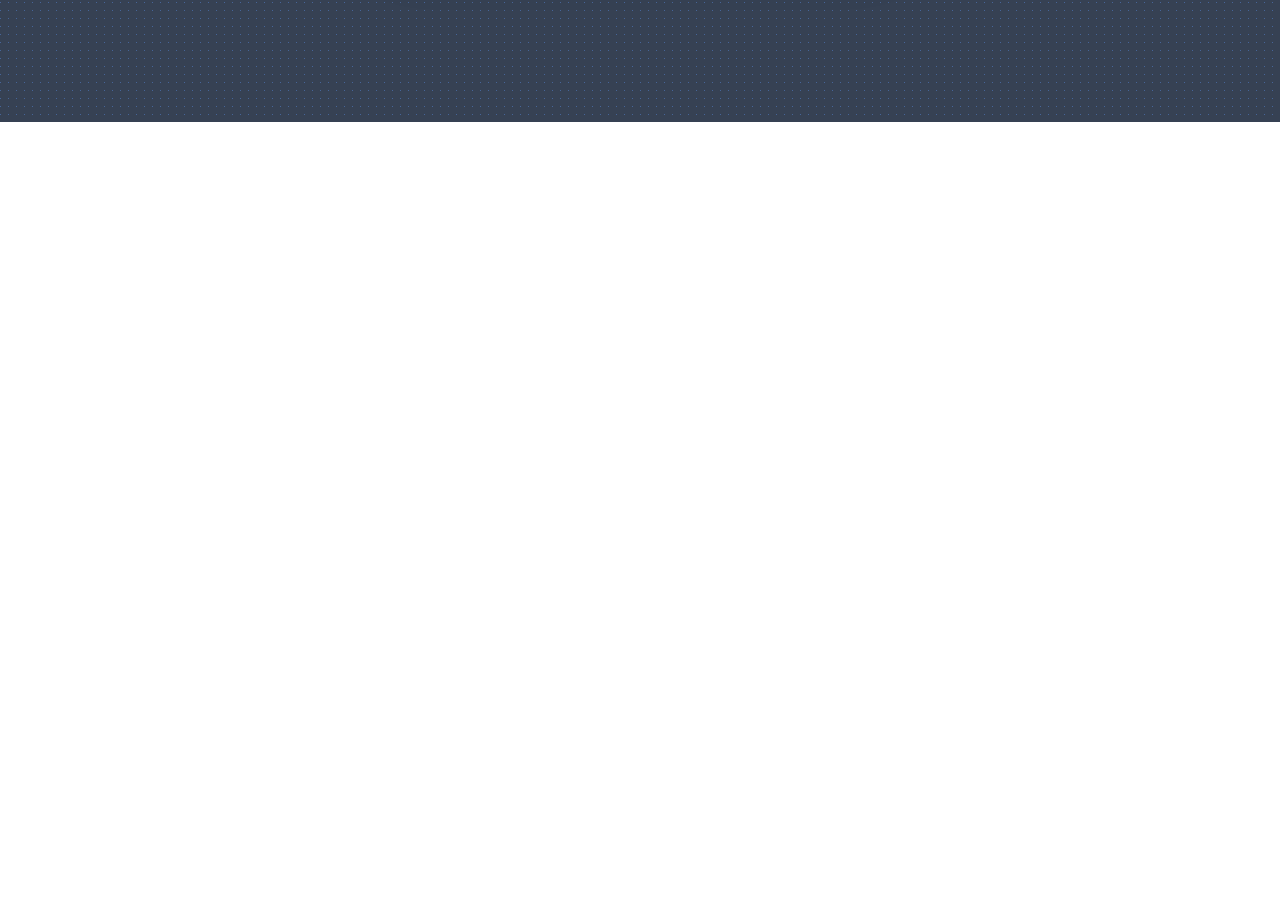
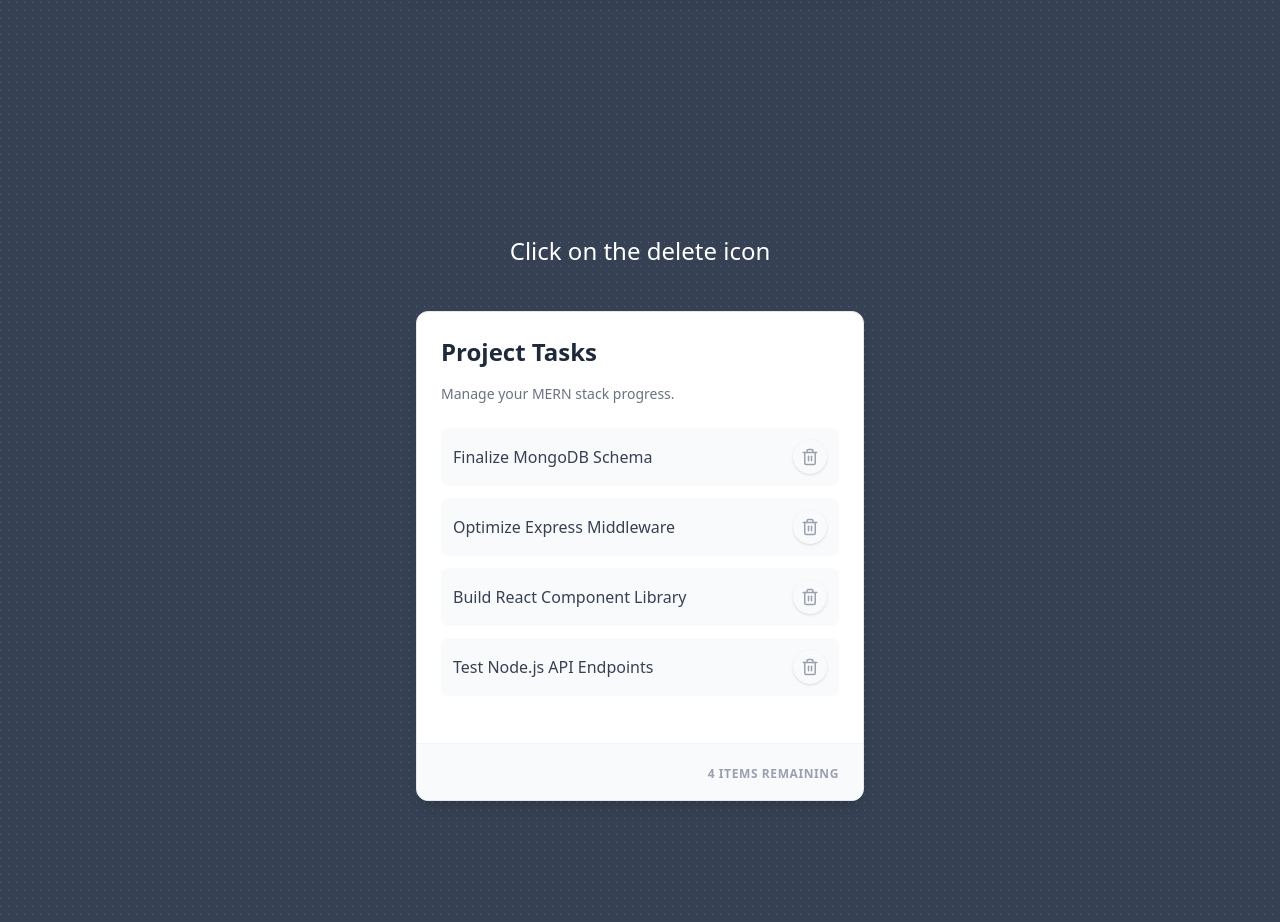
Before and after one commit to mahim-dewan/motion-animations, a React (Vite) app: page / in a window 1280 px wide. Shown: the part 1478-2400 px from the top of the page. Before the commit the page ends 1600 px from the top, so only its background shows below. Built offline with nearby package versions, Linux system fonts and the light colour scheme.

Commit message:
Stagger animation practiced with exit animation

```diff
--- a/src/App.jsx
+++ b/src/App.jsx
@@ -1,5 +1,6 @@
 import ButtonAnimate from "./components/ButtonAnimate";
 import ExitAnimate from "./components/ExitAnimate";
+import ExitAndStaggerAnimation from "./components/ExitAndStaggerAnimation";
 
 function App() {
   return (
@@ -20,6 +21,11 @@
         <p className="p-2 mb-5 text-2xl">Click on the close icon</p>
         <ExitAnimate />
       </div>
+
+      <div className="min-h-screen flex flex-col items-center justify-center">
+        <p className="p-2 mb-5 text-2xl">Click on the delete icon</p>
+        <ExitAndStaggerAnimation />
+      </div>
     </div>
   );
 }
--- /dev/null
+++ b/src/components/ExitAndStaggerAnimation.jsx
@@ -0,0 +1,123 @@
+import { Trash2 } from "lucide-react";
+import { useState } from "react";
+// eslint-disable-next-line no-unused-vars
+import { AnimatePresence, motion } from "motion/react";
+
+/* =========================
+   Animation Variants
+========================= */
+const cardVariant = {
+  start: { opacity: 0, scale: 0.98 },
+  view: {
+    opacity: 1,
+    scale: 1,
+    transition: { duration: 0.8, ease: "easeInOut" },
+  },
+};
+
+const containerVariant = {
+  hidden: {},
+  show: {
+    transition: {
+      staggerChildren: 0.2,
+      staggerDirection: 1,
+    },
+  },
+};
+
+const itemVariant = {
+  hidden: { opacity: 0, y: 30 },
+  show: {
+    opacity: 1,
+    y: 0,
+    transition: { duration: 0.8, ease: "easeInOut" },
+  },
+};
+
+const exitAnimation = {
+  opacity: 0,
+  x: -40,
+};
+
+/* =========================
+   Component
+========================= */
+const ExitAndStaggerAnimation = () => {
+  const [items, setItems] = useState([
+    { id: 1, text: "Finalize MongoDB Schema" },
+    { id: 2, text: "Optimize Express Middleware" },
+    { id: 3, text: "Build React Component Library" },
+    { id: 4, text: "Test Node.js API Endpoints" },
+  ]);
+
+  const handleDelete = (id) => {
+    setItems(items.filter((item) => item.id !== id));
+  };
+
+  return (
+    <motion.div
+      variants={cardVariant}
+      initial="start"
+      whileInView="view"
+      className="flex justify-center items-center p-4"
+    >
+      <div className="w-full md:w-md min-h-96 relative overflow-hidden bg-white rounded-xl shadow-lg pb-20 border border-gray-200">
+        {/* Header */}
+        <div className="p-6">
+          <h2 className="text-2xl font-bold text-gray-800 mb-4">
+            Project Tasks
+          </h2>
+          <p className="text-sm text-gray-500 mb-6">
+            Manage your MERN stack progress.
+          </p>
+
+          {/* Task List */}
+          <motion.ul
+            variants={containerVariant}
+            initial="hidden"
+            whileInView="show"
+            className="space-y-3"
+          >
+            <AnimatePresence mode="popLayout">
+              {items.length > 0 ? (
+                items.map((item) => (
+                  <motion.li
+                    layout
+                    variants={itemVariant}
+                    exit={exitAnimation}
+                    key={item.id}
+                    className="flex items-center justify-between p-3 bg-gray-50 rounded-lg group hover:bg-red-50 transition-colors duration-200"
+                  >
+                    <span className="text-gray-700 font-medium">
+                      {item.text}
+                    </span>
+                    <button
+                      onClick={() => handleDelete(item.id)}
+                      className="p-2 text-gray-400 hover:text-red-600 hover:bg-white rounded-full transition-all duration-200 shadow-sm"
+                      aria-label="Delete item"
+                    >
+                      <Trash2 size={18} />
+                    </button>
+                  </motion.li>
+                ))
+              ) : (
+                <p className="text-center py-10 text-gray-400 italic">
+                  All caught up!
+                </p>
+              )}
+            </AnimatePresence>
+          </motion.ul>
+        </div>
+
+        {/* Footer */}
+        <div className="px-6 py-4 absolute inset-x-0 bottom-0 bg-gray-50 border-t border-gray-100 text-right">
+          <span className="text-xs font-semibold text-gray-400 uppercase tracking-wider">
+            {items.length} Items Remaining
+          </span>
+        </div>
+      </div>
+    </motion.div>
+  );
+};
+
+export default ExitAndStaggerAnimation;
```
